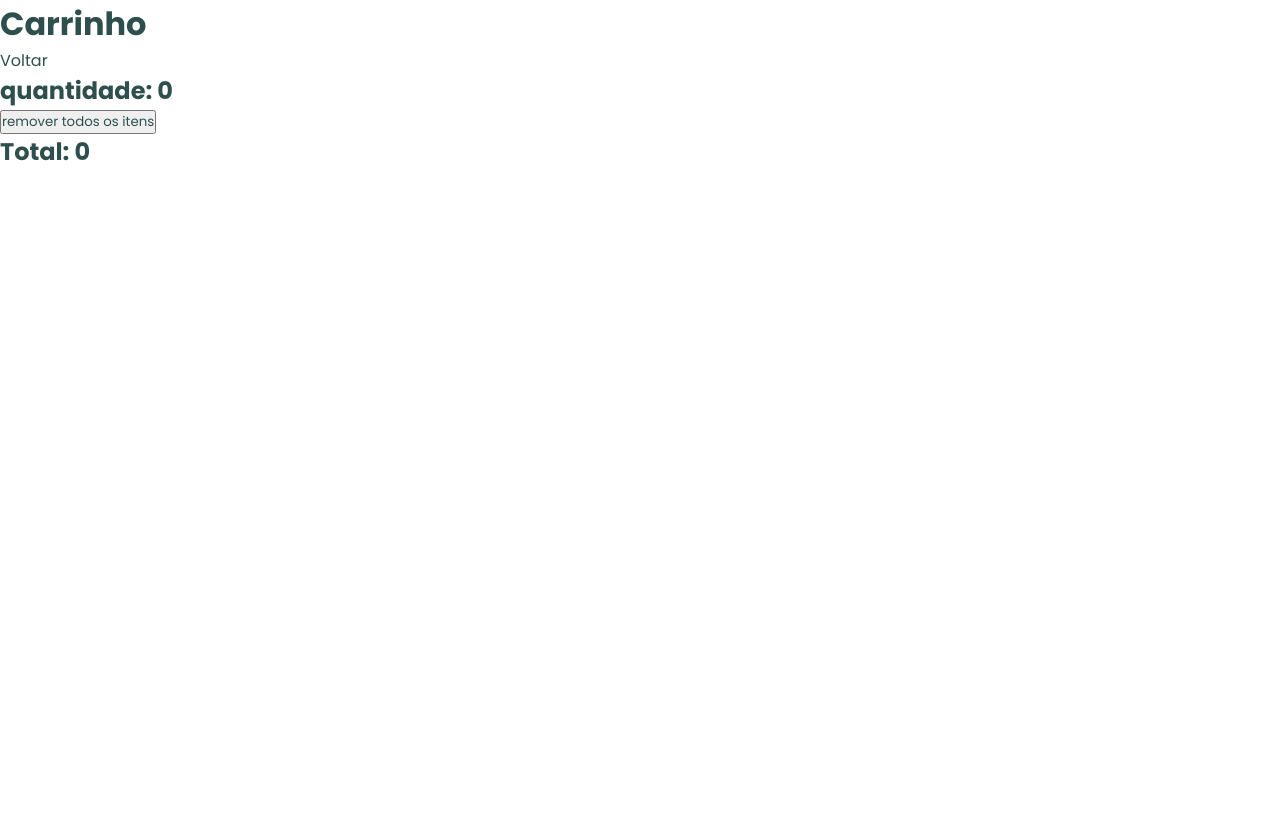
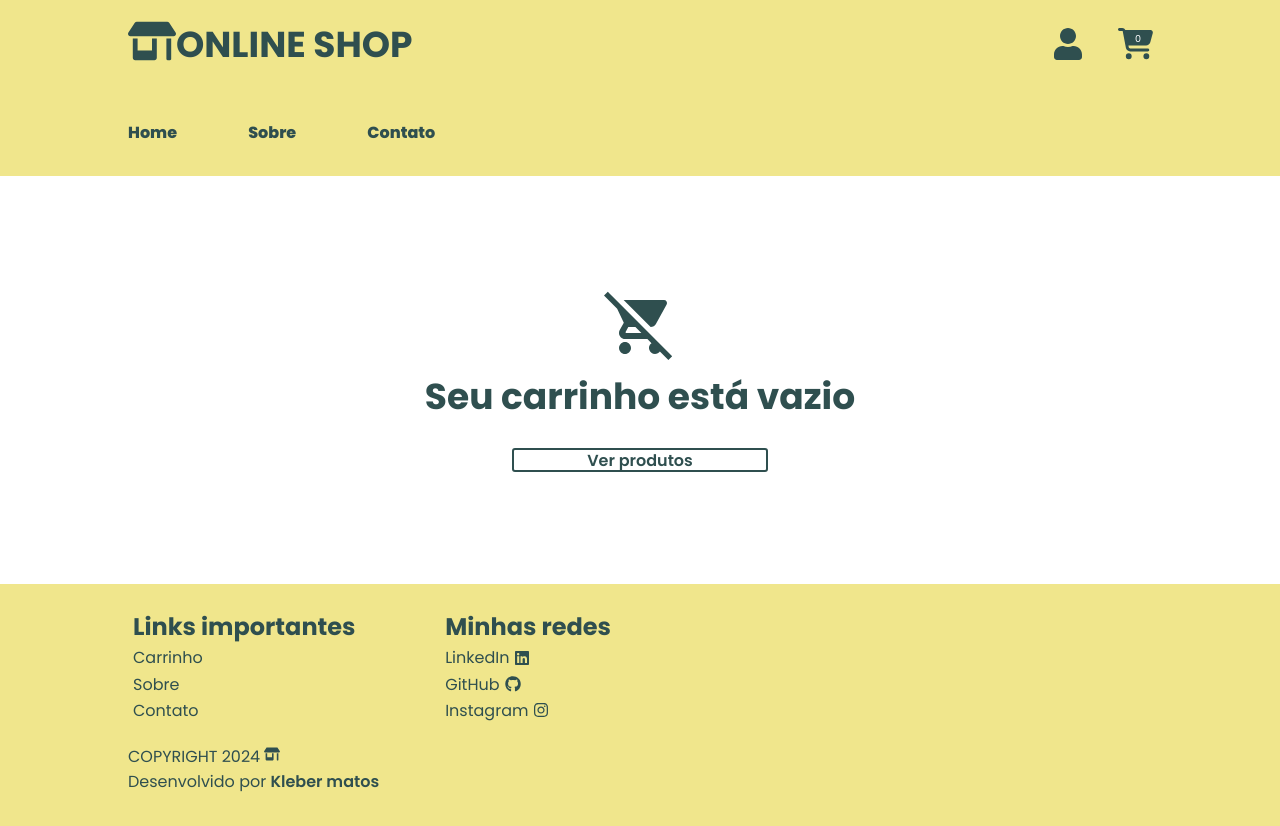
Before and after one commit to kleber-matos/online-shop, a React (Vite) app: page /cart in a window 1280 px wide. Before the commit the page ends 800 px from the top, so only its background shows below. Built offline with nearby package versions, Linux system fonts and the light colour scheme.

Commit message:
:sparkles: feat: funcionalidades e tela do carrinho

```diff
--- a/src/components/AvisoBusca/index.jsx
+++ b/src/components/AvisoBusca/index.jsx
@@ -1,19 +1,64 @@
 import React from "react";
 import styled from "styled-components";
+import { MdRemoveShoppingCart } from "react-icons/md";
+import { Link } from "react-router-dom";
 
 const Div = styled.div`
-  height: 40vh;
-  /* border: solid; */
+  height: 51vh;
+
   width: 100%;
   display: flex;
+  flex-direction: column;
   justify-content: center;
   align-items: center;
+
+  div {
+    text-align: center;
+    font-size: 1.5em;
+    width: 40%;
+    max-width: 500px;
+    height: 20vh;
+  }
+
+  .icon {
+    font-size: 3em;
+  }
+
+  .verProdutos {
+    border: solid 2px #2f4f4f;
+    background-color: transparent;
+    font-weight: 600;
+    cursor: pointer;
+    border-radius: 3px;
+    height: 3vh;
+    width: 20%;
+    max-width: 400px;
+    display: flex;
+    justify-content: center;
+    align-items: center;
+  }
+
+  .verProdutos:hover {
+    background-color: #2f4f4f;
+    color: white;
+    transition: 0.4s;
+  }
 `;
 
-export default function index() {
+export default function index({ sobre, icon }) {
   return (
     <Div>
-      <h2>Não Encontrado...</h2>
+      <div>
+        {icon && <MdRemoveShoppingCart className="icon" />}
+
+        <h2>{sobre}</h2>
+      </div>
+
+      {icon && (
+        <Link className="verProdutos" to="/">
+          Ver produtos
+        </Link>
+      )}
     </Div>
   );
 }
--- /dev/null
+++ b/src/components/CompraFinalizada/index.jsx
@@ -0,0 +1,46 @@
+import React from "react";
+import styled from "styled-components";
+
+const Div = styled.div`
+  position: absolute;
+  width: 100%;
+
+  display: flex;
+  justify-content: center;
+  align-items: center;
+  height: 50vh;
+  div {
+    /* border: solid; */
+    box-shadow: rgba(0, 0, 0, 0.1) 0px 4px 12px;
+    width: 50vw;
+    max-width: 700px;
+    height: 30vh;
+    background-color: white;
+    padding: 10px;
+    display: flex;
+    flex-direction: column;
+    justify-content: center;
+    align-items: center;
+    text-align: center;
+    border-radius: 10px;
+  }
+
+  img {
+    /* border: solid; */
+    height: 10vh;
+    width: 30%;
+    max-width: 200px;
+  }
+`;
+
+export default function index() {
+  return (
+    <Div>
+      <div>
+        <h1>Obrigado(a) pelas compras, volte sempre!</h1>
+        <img src="https://sonobel.com.br/assets/img/carregando1.gif" alt="" />
+        <p>Você está sendo redirecionado para pagina inicial!</p>
+      </div>
+    </Div>
+  );
+}
--- a/src/components/Footer/index.jsx
+++ b/src/components/Footer/index.jsx
@@ -4,6 +4,7 @@ import { FaGithub } from "react-icons/fa";
 import { FaLinkedin } from "react-icons/fa";
 import { FaInstagram } from "react-icons/fa";
 import { FaStoreAlt } from "react-icons/fa";
+import { Link } from "react-router-dom";
 
 export default function index() {
   return (
@@ -13,6 +14,9 @@ export default function index() {
           <div>
             <h3>Links importantes</h3>
             <ul>
+              <li>
+                <Link to="/cart">Carrinho</Link>
+              </li>
               <li>
                 <a href="#">Sobre</a>
               </li>
--- a/src/components/Header/index.jsx
+++ b/src/components/Header/index.jsx
@@ -8,7 +8,7 @@ import { Link } from "react-router-dom";
 import { CartContext } from "../../context/CartContext";
 import CarrinhoIcon from "../carrinhoIcon.jsx";
 
-export default function index() {
+export default function index({ buscaOn }) {
   const { quantidade, setBusca, busca } = useContext(CartContext);
 
   return (
@@ -16,8 +16,10 @@ export default function index() {
       <section>
         <S.Section>
           <S.Logo>
+            <Link to="/">
               <FaStoreAlt className="icon" />
               <h2>ONLINE SHOP</h2>
+            </Link>
           </S.Logo>
           <S.Cart>
             <FaUser className="icon" />
@@ -31,11 +33,14 @@ export default function index() {
         <S.Section>
           <S.Nav>
             <ul>
-              <li>Home</li>
+              <li>
+                <Link to="/">Home</Link>
+              </li>
               <li>Sobre</li>
               <li>Contato</li>
             </ul>
           </S.Nav>
+          {buscaOn && (
             <S.Busca>
               <input
                 onChange={(e) => setBusca(e.target.value)}
@@ -45,6 +50,7 @@ export default function index() {
               />
               <FaSearch />
             </S.Busca>
+          )}
         </S.Section>
       </section>
     </S.Header>
--- a/src/components/Header/styled.jsx
+++ b/src/components/Header/styled.jsx
@@ -19,6 +19,10 @@ export const Section = styled.header`
 `;
 
 export const Logo = styled.div`
+  a {
+    display: flex;
+  }
+
   ${Center}
   width: 40%;
   max-width: 320px;
--- a/src/pages/Cart/index.jsx
+++ b/src/pages/Cart/index.jsx
@@ -1,10 +1,19 @@
-import React, { useContext } from "react";
+import React, { useContext, useState } from "react";
 import { CartContext } from "../../context/CartContext";
 import { Link } from "react-router-dom";
+import Header from "../../components/Header/index";
+import Footer from "../../components/Footer";
+import { FaTrash } from "react-icons/fa";
+import AvisoBusca from "../../components/AvisoBusca";
+import CompraFinalizada from "../../components/CompraFinalizada";
+
+import * as S from "./styled.jsx";
 
 export default function Cart() {
   const { carrinho, setCarrinho, quantidade, setQuantidade } =
     useContext(CartContext);
+
+  const [finalizado, setFinalizado] = useState(false);
 
   const removerItem = (id) => {
     const filtrado = carrinho.filter((e) => e.id !== id);
@@ -12,31 +21,86 @@ export default function Cart() {
     setQuantidade(carrinho.length - 1);
   };
 
-  const removerTodos = () => {
+  const cancelar = () => {
     setCarrinho([]);
     setQuantidade(0);
   };
 
+  const finalizar = () => {
+    setFinalizado(true);
+    setTimeout(() => {
+      window.location.pathname = "/";
+    }, 7000);
+  };
+
   return (
     <>
-      <h1>Carrinho</h1>
+      <Header buscaOn={false} />
+
+      {quantidade == 0 ? (
+        <AvisoBusca icon sobre={"Seu carrinho está vazio"} />
+      ) : (
+        <>
+          {/* <h1>Carrinho</h1>
           <Link to="/">Voltar</Link>
           <h2>quantidade: {quantidade}</h2>
           <button onClick={() => removerTodos()}>remover todos os itens</button>
-      <h2>Total: {carrinho.reduce((valor, item) => valor + item.preco, 0)}</h2>
+          <h2>
+            Total: {carrinho.reduce((valor, item) => valor + item.preco, 0)}
+          </h2> */}
 
+          {finalizado ? <CompraFinalizada /> : ""}
+
+          <S.Container>
             <section>
+              <S.Itens>
                 {carrinho.map((item, index) => (
-          <div key={index} className="card">
+                  <S.Card key={index}>
+                    <S.Info>
                       <img src={item.imagem} alt={item.nome} />
-            <h2>{item.nome}</h2>
                       <p>{item.descricao}</p>
-            <p>R$ {item.preco.toFixed(2)}</p>
-            <p>{item.id}</p>
-            <button onClick={() => removerItem(item.id)}>Remover</button>
+                      <span>Código do produto: {item.id}</span>
+                    </S.Info>
+
+                    <S.Preco>
+                      <span>R$ {item.preco.toFixed(2)}</span>
+                      <p>Frete Grátis</p>
+                      <button onClick={() => removerItem(item.id)}>
+                        <FaTrash />
+                      </button>
+                    </S.Preco>
+                  </S.Card>
+                ))}
+              </S.Itens>
+
+              <S.Resumo>
+                <h2>Resumo do pedido</h2>
+                <p>
+                  {quantidade} {quantidade <= 1 ? "Produto" : "Produtos"}
+                </p>
+                <hr />
+                <div>
+                  <h2>
+                    Total: R${" "}
+                    <span>
+                      {carrinho.reduce((valor, item) => valor + item.preco, 0)}
+                    </span>
+                    ,00
+                  </h2>
+                  <S.Buttons>
+                    <button onClick={() => cancelar()} className="cancelar">
+                      Cancelar
+                    </button>
+                    <button onClick={() => finalizar()}>Finalizar</button>
+                  </S.Buttons>
                 </div>
-        ))}
+              </S.Resumo>
             </section>
+          </S.Container>
+        </>
+      )}
+
+      <Footer />
     </>
   );
 }
--- /dev/null
+++ b/src/pages/Cart/styled.jsx
@@ -0,0 +1,114 @@
+import styled from "styled-components";
+
+export const Card = styled.div`
+  display: flex;
+  overflow: hidden;
+  padding: 10px;
+  border-radius: 10px;
+  margin: 1rem;
+  flex-direction: column;
+  box-shadow: rgba(0, 0, 0, 0.16) 0px 1px 4px;
+
+  span {
+    font-weight: 600;
+  }
+`;
+
+export const Container = styled.section`
+  display: flex;
+  justify-content: center;
+  min-height: 51vh;
+
+  section {
+    display: flex;
+    justify-content: space-between;
+    width: 80%;
+  }
+`;
+
+export const Resumo = styled.div`
+  margin-top: 1.7rem;
+  width: 30%;
+  max-width: 300px;
+  height: 23vh;
+  display: flex;
+  flex-direction: column;
+  justify-content: space-between;
+`;
+
+export const Itens = styled.div`
+  padding: 10px;
+  width: 55%;
+  border-radius: 10px;
+  max-width: 1000px;
+
+  img {
+    width: 50px;
+  }
+`;
+
+export const Info = styled.div`
+  display: flex;
+  justify-content: space-between;
+  align-items: center;
+  height: 20vh;
+
+  p {
+    width: 45%;
+    font-weight: 600;
+  }
+
+  span {
+    text-align: end;
+
+    width: 20%;
+  }
+
+  img {
+    width: 20%;
+    max-width: 100px;
+    height: 10vh;
+  }
+`;
+
+export const Preco = styled.div`
+  display: flex;
+  justify-content: space-between;
+  height: 5vh;
+  display: flex;
+  align-items: center;
+
+  button {
+    background-color: transparent;
+    border: none;
+    cursor: pointer;
+    font-size: 1.2em;
+  }
+`;
+
+export const Buttons = styled.div`
+  display: flex;
+  justify-content: space-between;
+
+  button {
+    border: solid 2px #2f4f4f;
+    background-color: transparent;
+    font-weight: 600;
+    cursor: pointer;
+    border-radius: 3px;
+    height: 3vh;
+    width: 49%;
+  }
+
+  button:hover {
+    background-color: #2f4f4f;
+    color: white;
+    transition: 0.4s;
+  }
+
+  .cancelar:hover {
+    background-color: #d13737;
+    color: #dfdfdf;
+    border: none;
+  }
+`;
--- a/src/pages/Home/index.jsx
+++ b/src/pages/Home/index.jsx
@@ -25,7 +25,7 @@ export default function Home() {
 
   return (
     <>
-      <Header />
+      <Header buscaOn={true} />
 
       <S.Oferta>
         <h2>Ofertas do dia!</h2>
@@ -48,7 +48,11 @@ export default function Home() {
             </S.Card>
           ))}
 
-          {searchFilter == "" ? <AvisoBusca /> : ""}
+          {searchFilter == "" ? (
+            <AvisoBusca sobre={"Produto não encontrado..."} />
+          ) : (
+            ""
+          )}
         </div>
       </S.Produtos>
       <Footer />
```
Lines whose indentation alone changed are shown as unchanged.
